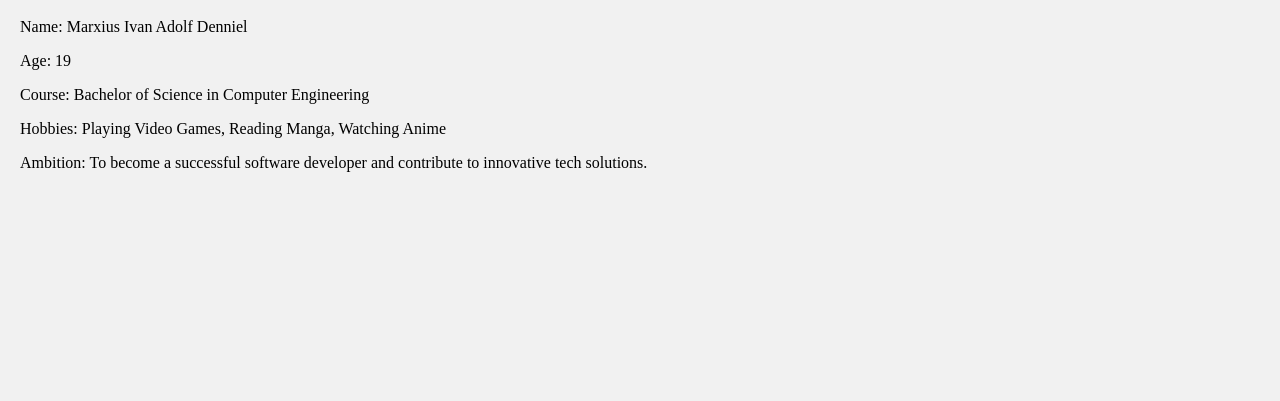
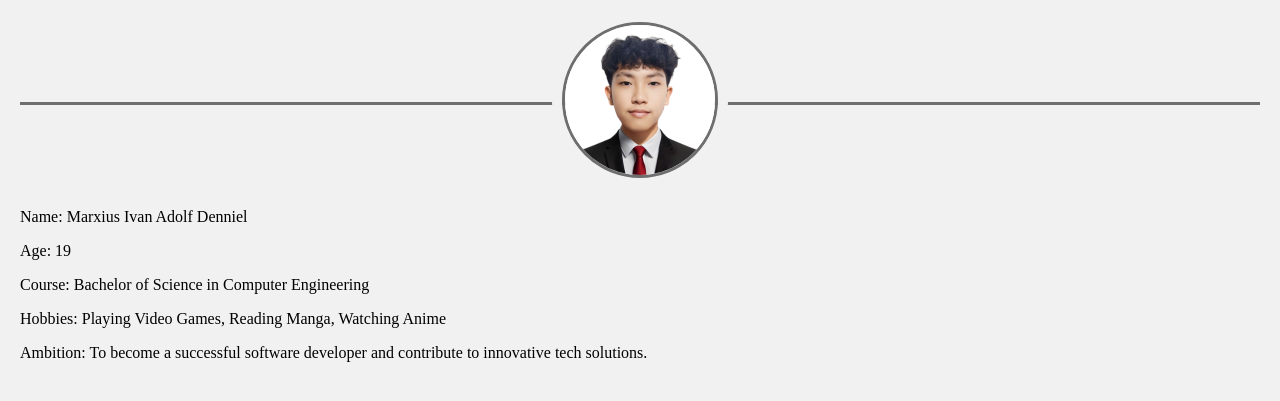
Before and after one commit to Marsyus/flask_web_app_portfolio, a Flask app: page /profile.html in a window 1280 px wide. Shown: the part 88-489 px from the top of the page. Run offline with Flask 3, Linux system fonts and the light colour scheme.

Commit message:
Remade header design and added a profile pic in profile page

```diff
--- a/static/styles.css
+++ b/static/styles.css
@@ -1,22 +1,43 @@
 header {
-    background-color: #f1f1f1;
+    display: flex;
+    justify-content: space-between;
+    align-items: center;
+    background-color: #000000c0;
     position: fixed;
     top: 0;
+    left: 0;
     width: 100%;
     z-index: 1000;
     padding: 0px;
-    text-align: center;
+    box-sizing: border-box;
 }
 
-div {
-    background-color: #000000c0;
+.header-div div {
+    background-color: rgb(65, 65, 65);
     padding: 0px;
-    text-align: left;
+    width: 100%;
+    display: block;
+    justify-content: space-between;
+    align-items: center;
 }
+
+.logo img {
+    display: inline-flex;
+    align-items: left;
+    max-width: 40px;
+    border-radius: 50%;
+    padding: 10px;
+}
+.header-buttons div {
+    display: inline-flex;
+    align-items: right;
+    padding: 0px 10px;
+}
+
 
 body {
     background-color: #f1f1f1;
-    color: #000000;
+    color: hsl(0, 0%, 0%);
     font-family: 'sans-serif';
     margin: 0px;
     padding: 0px;
@@ -27,18 +48,48 @@ main {
     padding: 20px;
 }
 
-img {
-    max-width: 40px;
-    border-radius: 50%;
-    padding: 10px;
+.profile-pic {
+    position: relative;
+    width: 100%;
+    display: flex;
+    align-items: center;
+    justify-content: center;
+    margin: 10px 0;
 }
 
-buttonh {
-    background-color: #00000000;
+.profile-pic::before {
+    content: "";
+    position: absolute;
+    top: 50%;
+    left: 0px;
+    width: 100%;
+    height: 3px;
+    background-color: rgb(110, 110, 110);
+    z-index: 0;
+}
+
+.profile-pic div {
+    position: inherit;
+    max-width: 200px;
+    border-radius: 50%;
+    border: 10px solid #f1f1f1;
+    z-index: 1;
+}
+
+.profile-pic img {
+    position: inherit;
+    max-width: 150px;
+    border-radius: 50%;
+    border: 3px solid rgb(110, 110, 110);
+    z-index: 1;
+}
+
+.nav-buttons button {
+    background-color: transparent;
     border: none;
-    color: rgba(255, 255, 255, 0.808);
+    color: rgb(212, 212, 212);
     padding: 3px 10px;
-    text-align: center;
+    text-align: right;
     text-decoration: none;
     display: inline-block;
     font-family: 'sans-serif';
@@ -48,6 +99,6 @@ buttonh {
     border-radius: 5px;
 }
 
-buttonh:hover {
+.nav-buttons button:hover {
     background-color: #000000c0;
 }
--- a/templates/header.html
+++ b/templates/header.html
@@ -1,11 +1,15 @@
 <header>
-    <div>
-        <a href="profile.html"><img src="/static/images/marxius.png" alt="About Me"></a>
-        <nav>
-            <buttonh onclick="goToHome()">Home</buttonh>
-            <buttonh onclick="goToProfile()">Profile</buttonh>
-            <buttonh onclick="goToContact()">Contact</buttonh>
-            <buttonh onclick="goToWorks()">Programming Works</buttonh>
-        </nav>
+    <div class="header-div">
+        <div class="logo">
+            <a href="profile.html"><img src="/static/images/marxius.png" alt="About Me"></a>
+        </div>
+        <div class="header-buttons">
+            <nav class="nav-buttons">
+                <button onclick="goToHome()">Home</button>
+                <button onclick="goToProfile()">Profile</button>
+                <button onclick="goToContact()">Contact</button>
+                <button onclick="goToWorks()">Programming Works</button>
+            </nav>
+        </div>
     </div>
 </header>
--- a/templates/profile.html
+++ b/templates/profile.html
@@ -8,11 +8,18 @@
         <!--Header-->
         {% include 'header.html' %}
         <main>
-            <p>Name: Marxius Ivan Adolf Denniel</p>
-            <p>Age: 19</p>
-            <p>Course: Bachelor of Science in Computer Engineering</p>
-            <p>Hobbies: Playing Video Games, Reading Manga, Watching Anime</p>
-            <p>Ambition: To become a successful software developer and contribute to innovative tech solutions.</p>
+            <div class="profile-pic">
+                <div>
+                    <img src="/static/images/marxius.png" alt="">
+                </div>
+            </div>
+            <div class="profile">
+                <p>Name: Marxius Ivan Adolf Denniel</p>
+                <p>Age: 19</p>
+                <p>Course: Bachelor of Science in Computer Engineering</p>
+                <p>Hobbies: Playing Video Games, Reading Manga, Watching Anime</p>
+                <p>Ambition: To become a successful software developer and contribute to innovative tech solutions.</p>
+            </div>
         </main>
         <script src="{{ url_for('static', filename='script.js') }}"></script>
     </body>
```
